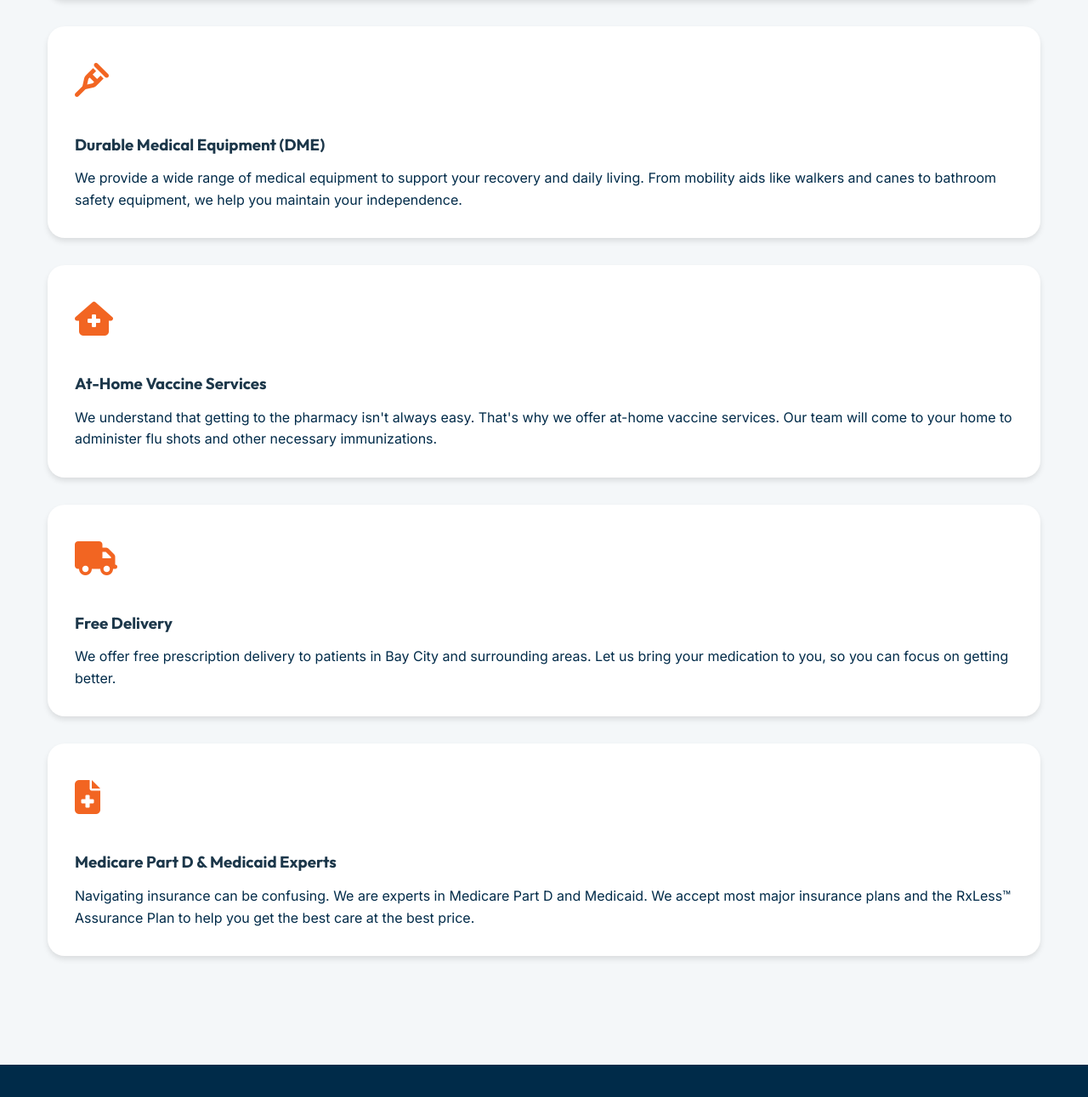
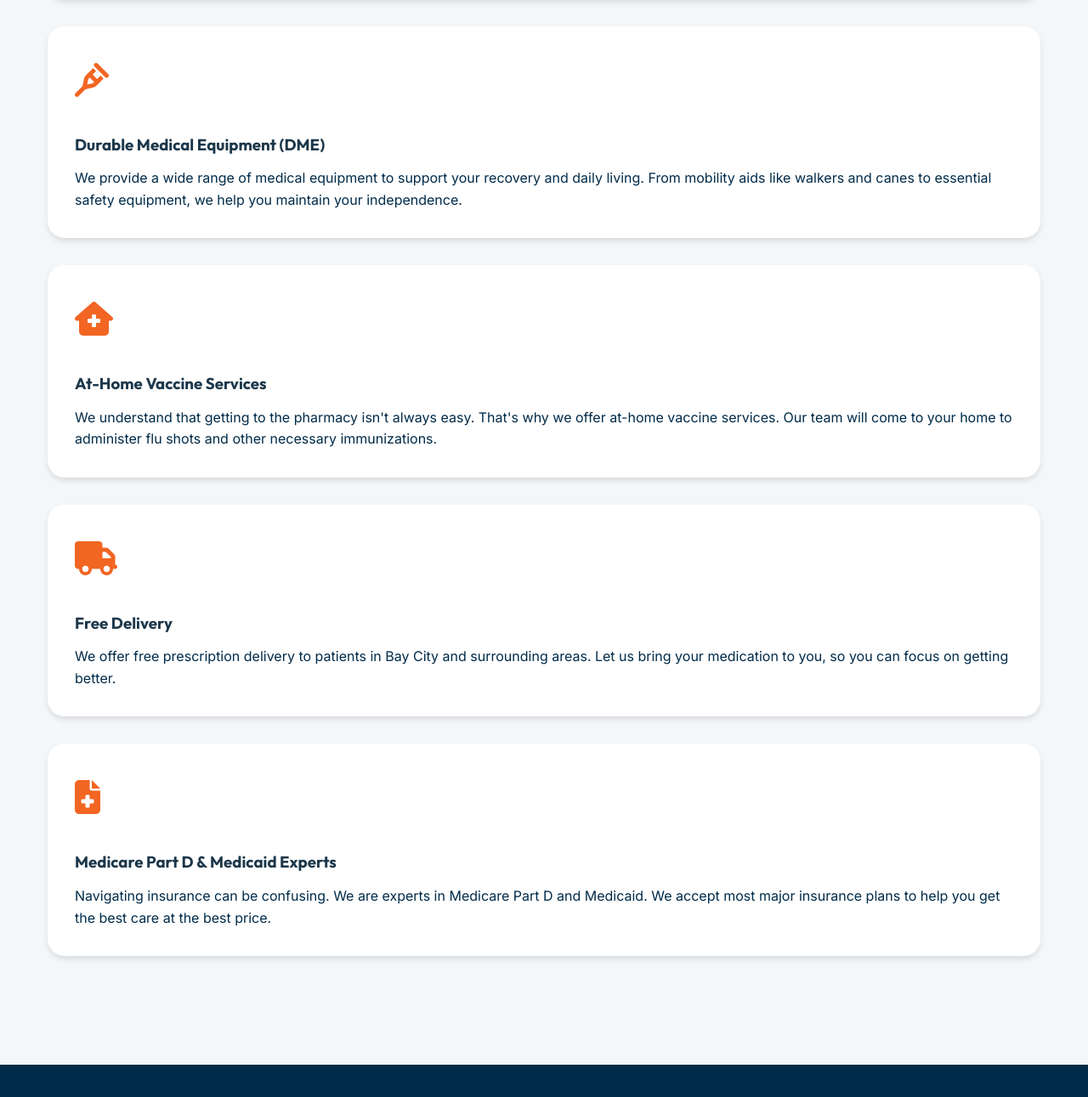
Before and after one commit to sighrg/TruCare-Pharmacy, a plain HTML site: page services.html in a window 1280 px wide. Shown: the part 637-1928 px from the top of the page at 85% size. Drawn offline with Linux system fonts and the light colour scheme.

Commit message:
Refine descriptions for DME and insurance services

```diff
--- a/services.html
+++ b/services.html
@@ -68,7 +68,7 @@
                     </div>
                     <div>
                         <h3>Durable Medical Equipment (DME)</h3>
-                        <p>We provide a wide range of medical equipment to support your recovery and daily living. From mobility aids like walkers and canes to bathroom safety equipment, we help you maintain your independence.</p>
+                        <p>We provide a wide range of medical equipment to support your recovery and daily living. From mobility aids like walkers and canes to essential safety equipment, we help you maintain your independence.</p>
                     </div>
                 </div>
 
@@ -101,7 +101,7 @@
                     </div>
                     <div>
                         <h3>Medicare Part D & Medicaid Experts</h3>
-                        <p>Navigating insurance can be confusing. We are experts in Medicare Part D and Medicaid. We accept most major insurance plans and the RxLess™ Assurance Plan to help you get the best care at the best price.</p>
+                        <p>Navigating insurance can be confusing. We are experts in Medicare Part D and Medicaid. We accept most major insurance plans to help you get the best care at the best price.</p>
                     </div>
                 </div>
 
```
